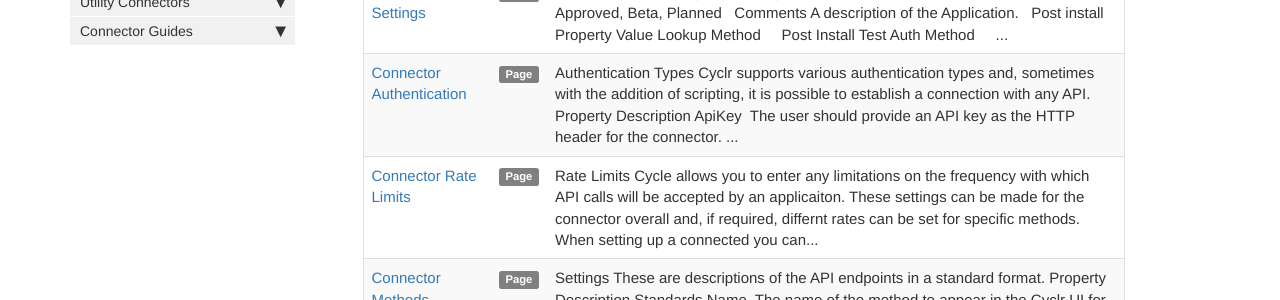
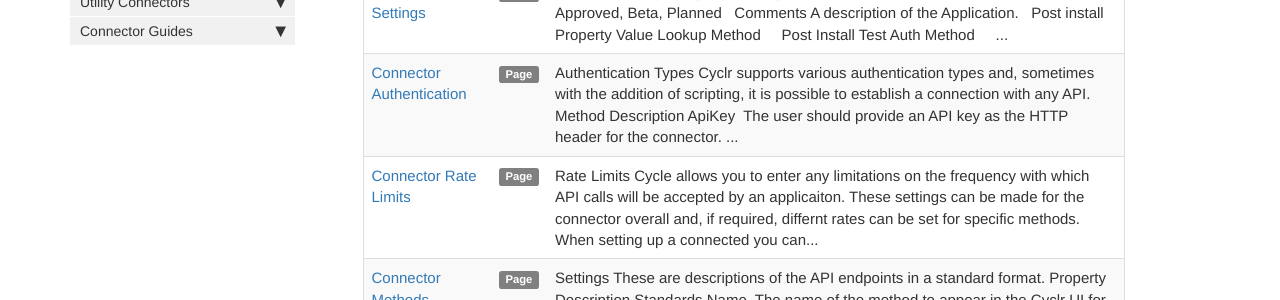
Before and after one commit to sneakysneak/docs, a Jekyll site: the page built from pages/tags/tag_connector-creation.md, in a window 1280 px wide and 900 px high. Shown: the part 373-673 px from the top of the window. Built offline with Jekyll 4.4.1, drawn with Linux system fonts in a browser that asks for light colours; nearby versions of some CDN libraries; comment, search, counter and statistics services are not loaded.

Commit message:
Update 03-authentication.md

```diff
--- a/pages/custom-connectors/03-authentication.md
+++ b/pages/custom-connectors/03-authentication.md
@@ -9,7 +9,7 @@ tags: [connector-creation]
 
 Cyclr supports various authentication types and, sometimes with the addition of scripting, it is possible to establish a connection with any API.
 
-| Property | Description |
+| Method | Description |
 | --- | --- |
 | ApiKey | The user should provide an API key as the HTTP header for the connector.|
 | Basic  | The API uses HTTP basic authentication. |
```
